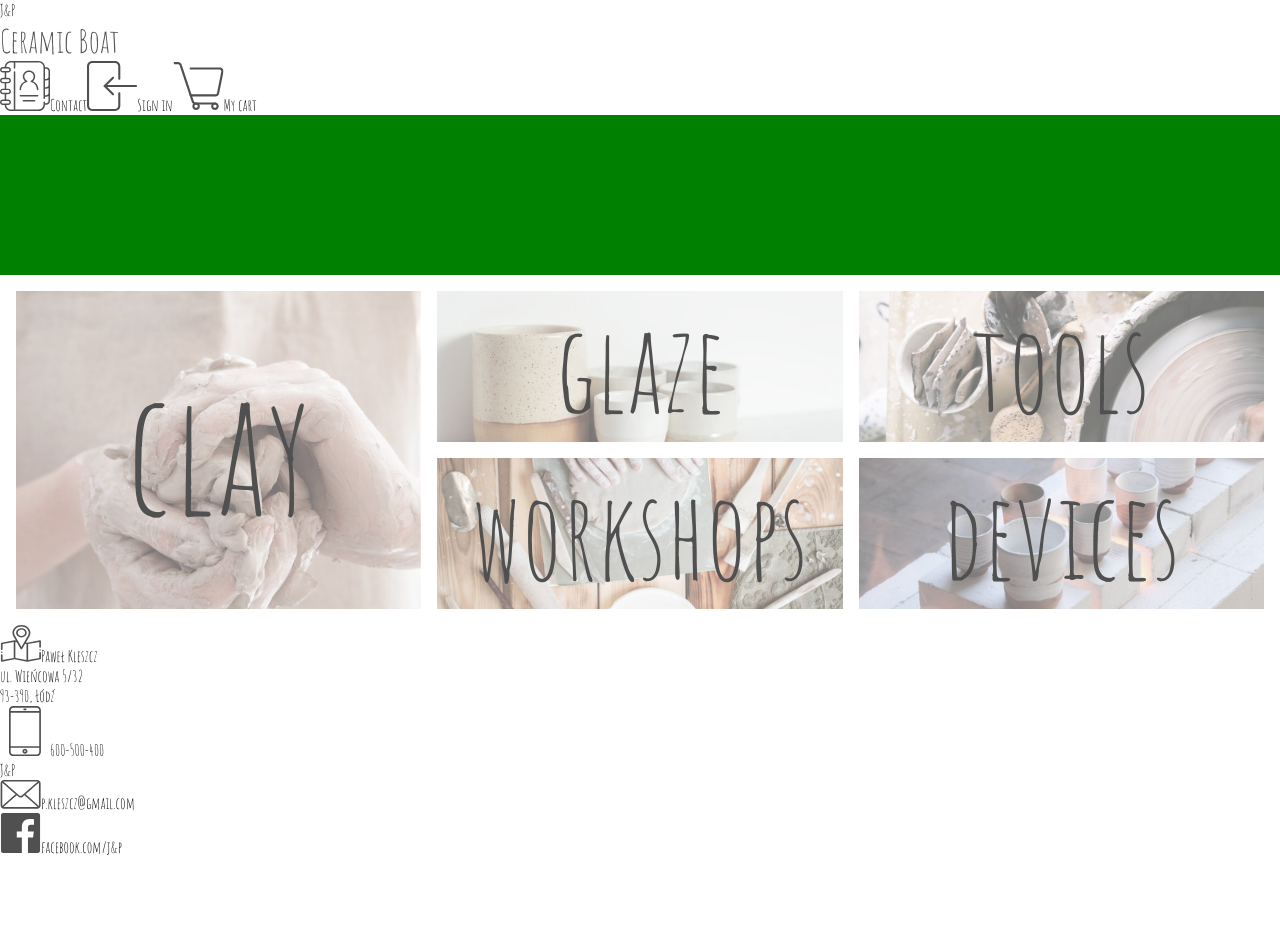
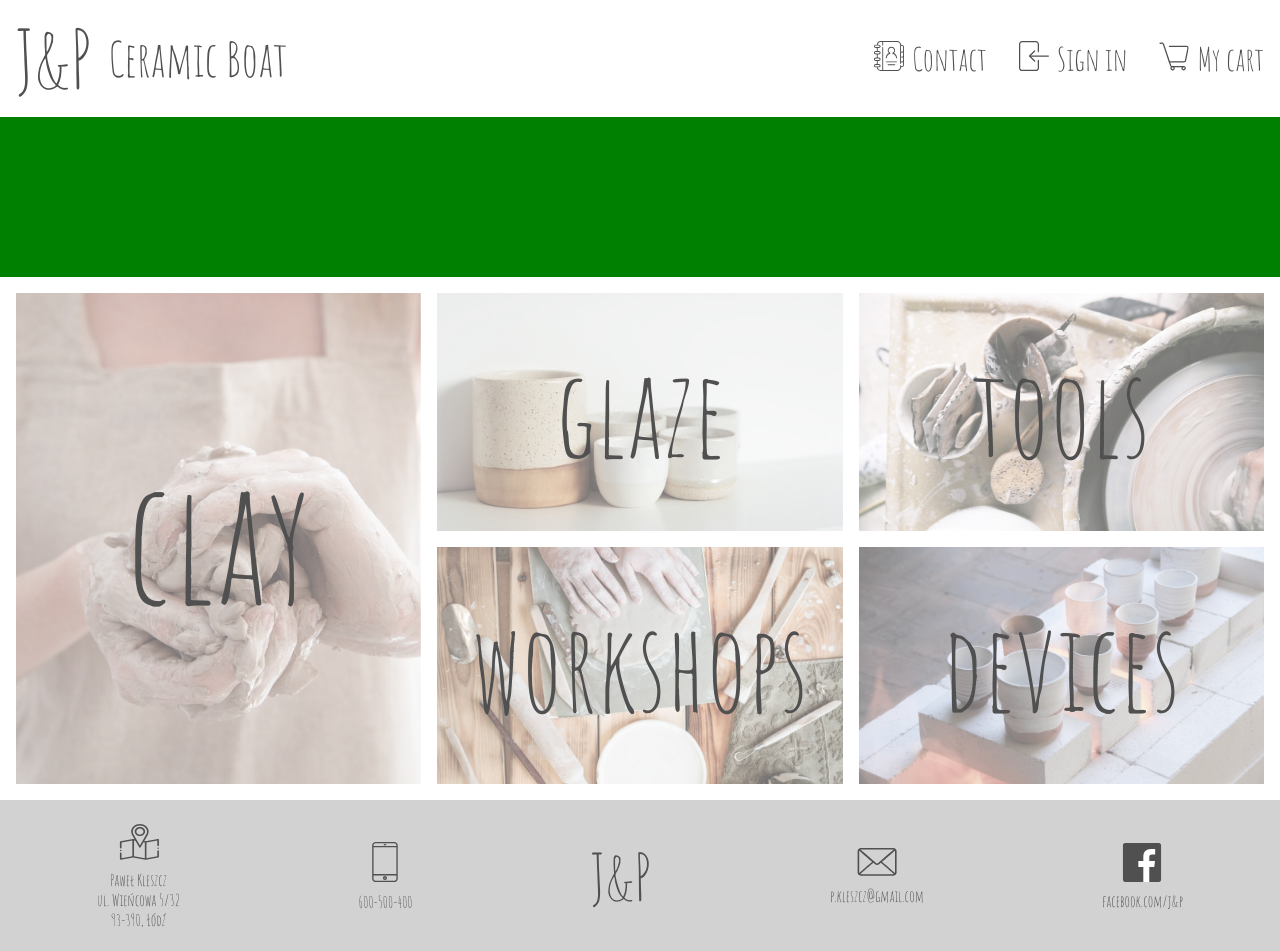
Before and after one commit to marcelina-hasiak/ceramic-shop, a React (Create React App) app: page / in a window 1280 px wide. Shown: the top 951 px of the page. Before the commit the page ends 857 px from the top, so only its background shows below. Built offline with nearby package versions, Linux system fonts and the light colour scheme.

Commit message:
Fix styles to homepage

```diff
--- a/src/App.js
+++ b/src/App.js
@@ -1,17 +1,12 @@
-import styles from './App.scss';
+import styles from './App.module.scss';
 import {
   Switch,
   Route
 } from "react-router-dom";
+
 import HomePage from './pages/homepage/homepage.component'
-
-import contactIcon from './assets/icons/contact-icon.svg'
-import signInIcon from './assets/icons/sign-in-icon.svg'
-import shoppingCartIcon from './assets/icons/shopping-cart-icon.svg'
-import facebookIcon from './assets/icons/facebook-icon.svg'
-import mailIcon from './assets/icons/mail-icon.svg'
-import mapIcon from './assets/icons/map-icon.svg'
-import mobileIcon from './assets/icons/mobile-icon.svg'
+import Header from './components/header/header.component';
+import Footer from './components/footer/footer.component';
 
 const ClayPage = () => (
   <div>
@@ -41,28 +36,9 @@ const DevicesPage = () => (
 
 function App() {
   return (
-    <div className="App">
+    <>
       <div className={styles['header-and-main-content-wrapper']}>
-        <header className={styles["header"]}>
-          <div className={styles["logo-and-title-wrapper"]}>
-            <a className={styles["site-logo"]}>J&P</a>
-            <h1 className={styles["site-name"]}>Ceramic Boat</h1>
-          </div>
-          <nav className={styles["site-navigation"]}>
-            <a className={styles["site-navigation-link"]}>
-              <img src={contactIcon} className={styles["site-navigation-icon"]}></img>
-              Contact
-            </a>
-            <a className={styles["site-navigation-link"]}>
-              <img src={signInIcon} className={styles["site-navigation-icon"]}></img>
-              Sign in
-            </a>
-            <a className={styles["site-navigation-link"]}>
-              <img src={shoppingCartIcon} className={styles["site-navigation-icon"]}></img>
-              My cart
-            </a>
-          </nav>
-        </header>
+        <Header/>
         <Switch>
           <Route exact path='/'>
             <HomePage/>
@@ -84,40 +60,8 @@ function App() {
           </Route>
         </Switch>
       </div>
-      <footer className={styles["footer"]}>
-        <ul className={styles["footer-list"]}>
-          <li className={styles["footer-list-item"]}>
-            <a className={styles["footer-link"]}>
-              <img src={mapIcon} className={styles["footer-icon"]}></img>
-              Paweł Kleszcz <br/> ul. Wieńcowa 5/32 <br/> 93-390, Łódź
-            </a>
-          </li>
-          <li className={styles["footer-list-item"]}>
-            <a className={styles["footer-link"]}>
-              <img src={mobileIcon} className={styles["footer-icon"]}></img>
-              600-500-400
-            </a>
-          </li>
-          <li className={styles["footer-list-item"]}>
-            <a className={styles["footer-link"], styles["footer-logo"]}>
-              J&P
-            </a>
-          </li>
-          <li className={styles["footer-list-item"]}>
-            <a className={styles["footer-link"]}>
-              <img src={mailIcon} className={styles["footer-icon"]}></img>
-              p.kleszcz@gmail.com
-            </a>
-          </li>
-          <li className={styles["footer-list-item"]}>
-            <a className={styles["footer-link"]}>
-              <img src={facebookIcon} className={styles["footer-icon"]}></img>
-              facebook.com/j&p
-            </a>
-          </li>
-        </ul>
-      </footer>
-    </div>
+      <Footer/>
+    </>
   );
 }
 
--- /dev/null
+++ b/src/App.module.scss
@@ -0,0 +1,6 @@
+.header-and-main-content-wrapper {
+  min-height: 100vh;
+  background: white;
+  display: flex;
+  flex-direction: column;
+}
--- a/src/App.scss
+++ /dev/null
@@ -1,84 +0,0 @@
-.header-and-main-content-wrapper {
-  min-height: 100vh;
-  background: white;
-  display: flex;
-  flex-direction: column;
-}
-.header {
-  display: flex;
-  align-items: center;
-  justify-content: space-between;
-  padding: .5rem 1rem;
-  max-height: 110px;
-}
-.logo-and-title-wrapper {
-  display: flex;
-}
-.site-logo {
-  font-size: 5rem;
-}
-.site-name {
-  font-size: 3rem;
-  align-self: center;
-  margin-left: 1rem;
-}
-.site-navigation {
-  display: flex;
-}
-.site-navigation-link {
-  font-size: 2rem;
-  margin-right: 2rem;
-  &:last-child {
-    margin-right: 0rem;
-  }
-}
-.site-navigation-icon {
-  width: 30px;
-  margin-right: .5rem;
-}
-.main-content-wrapper {
-  flex: 1;
-  display: flex;
-}
-.main-content {
-  flex: 1;
-  display: flex;
-  flex-direction: column;
-
-}
-.swiper-container {
-  background: green;
-  min-height: 160px;
-}
-
-.footer {
-  background: #D2D2D2;
-  padding: 1.5rem 1rem;
-}
-.footer-list {
-  display: flex;
-  list-style: none;
-  justify-content: space-around;
-  align-items: center;
-}
-.footer-list-item {
-
-  &:not(:last-child) {
-    margin-right: 1rem;
-  }
-}
-
-.footer-logo{
-  font-size:4rem;
-}
-
-.footer-link {
-  display: flex;
-  flex-direction: column;
-  align-items: center;
-  text-align: center;
-}
-.footer-icon {
-  width: 40px;
-  margin-bottom: .6rem;
-}
--- /dev/null
+++ b/src/components/footer/footer.component.jsx
@@ -0,0 +1,45 @@
+import React from 'react';
+import styles from './footer.module.scss'
+
+import facebookIcon from '../../assets/icons/facebook-icon.svg'
+import mailIcon from '../../assets/icons/mail-icon.svg'
+import mapIcon from '../../assets/icons/map-icon.svg'
+import mobileIcon from '../../assets/icons/mobile-icon.svg'
+
+const Footer = () => (
+  <footer className={styles["footer"]}>
+    <ul className={styles["footer-list"]}>
+      <li className={styles["footer-list-item"]}>
+        <a className={styles["footer-link"]}>
+          <img src={mapIcon} className={styles["footer-icon"]}></img>
+          Paweł Kleszcz <br/> ul. Wieńcowa 5/32 <br/> 93-390, Łódź
+        </a>
+      </li>
+      <li className={styles["footer-list-item"]}>
+        <a className={styles["footer-link"]}>
+          <img src={mobileIcon} className={styles["footer-icon"]}></img>
+          600-500-400
+        </a>
+      </li>
+      <li className={styles["footer-list-item"]}>
+        <a className={styles["footer-link"], styles["footer-logo"]}>
+          J&P
+        </a>
+      </li>
+      <li className={styles["footer-list-item"]}>
+        <a className={styles["footer-link"]}>
+          <img src={mailIcon} className={styles["footer-icon"]}></img>
+          p.kleszcz@gmail.com
+        </a>
+      </li>
+      <li className={styles["footer-list-item"]}>
+        <a className={styles["footer-link"]}>
+          <img src={facebookIcon} className={styles["footer-icon"]}></img>
+          facebook.com/j&p
+        </a>
+      </li>
+    </ul>
+  </footer>
+)
+
+export default Footer
--- /dev/null
+++ b/src/components/footer/footer.module.scss
@@ -0,0 +1,28 @@
+.footer {
+  background: #D2D2D2;
+  padding: 1.5rem 1rem;
+}
+.footer-list {
+  display: flex;
+  list-style: none;
+  justify-content: space-around;
+  align-items: center;
+}
+.footer-list-item {
+  &:not(:last-child) {
+    margin-right: 1rem;
+  }
+}
+.footer-logo{
+  font-size:4rem;
+}
+.footer-link {
+  display: flex;
+  flex-direction: column;
+  align-items: center;
+  text-align: center;
+}
+.footer-icon {
+  width: 40px;
+  margin-bottom: .6rem;
+}
--- /dev/null
+++ b/src/components/header/header.component.jsx
@@ -0,0 +1,35 @@
+import React from 'react';
+import styles from './header.module.scss'
+import {
+  Link
+} from "react-router-dom";
+
+import contactIcon from '../../assets/icons/contact-icon.svg'
+import signInIcon from '../../assets/icons/sign-in-icon.svg'
+import shoppingCartIcon from '../../assets/icons/shopping-cart-icon.svg'
+
+
+const Header = () => (
+  <header className={styles["header"]}>
+    <div className={styles["logo-and-title-wrapper"]}>
+      <Link to="/" className={styles["site-logo"]}>J&P</Link>
+      <h1 className={styles["site-name"]}>Ceramic Boat</h1>
+    </div>
+    <nav className={styles["site-navigation"]}>
+      <a className={styles["site-navigation-link"]}>
+        <img src={contactIcon} className={styles["site-navigation-icon"]}></img>
+        Contact
+      </a>
+      <a className={styles["site-navigation-link"]}>
+        <img src={signInIcon} className={styles["site-navigation-icon"]}></img>
+        Sign in
+      </a>
+      <a className={styles["site-navigation-link"]}>
+        <img src={shoppingCartIcon} className={styles["site-navigation-icon"]}></img>
+        My cart
+      </a>
+    </nav>
+  </header>
+)
+
+export default Header
--- /dev/null
+++ b/src/components/header/header.module.scss
@@ -0,0 +1,33 @@
+.header {
+  display: flex;
+  align-items: center;
+  justify-content: space-between;
+  padding: .5rem 1rem;
+  max-height: 110px;
+}
+.logo-and-title-wrapper {
+  display: flex;
+}
+.site-logo {
+  font-size: 5rem;
+  color: #505050;
+}
+.site-name {
+  font-size: 3rem;
+  align-self: center;
+  margin-left: 1rem;
+}
+.site-navigation {
+  display: flex;
+}
+.site-navigation-link {
+  font-size: 2rem;
+  margin-right: 2rem;
+  &:last-child {
+    margin-right: 0rem;
+  }
+}
+.site-navigation-icon {
+  width: 30px;
+  margin-right: .5rem;
+}
--- a/src/index.css
+++ b/src/index.css
@@ -10,11 +10,14 @@
 
 body {
   font-family: 'Amatic SC', 'Open sans', Verdana, Tahoma, sans-serif;
-
+  color: #505050;
 }
 
 h1 {
   margin: 0;
   font-weight: 400;
-  color: #505050;
+
 }
+a {
+  text-decoration: none;
+}
--- a/src/pages/homepage/homepage.module.scss
+++ b/src/pages/homepage/homepage.module.scss
@@ -1,3 +1,12 @@
+.main-content-wrapper {
+  flex: 1;
+  display: flex;
+}
+.main-content {
+  flex: 1;
+  display: flex;
+  flex-direction: column;
+}
 .swiper-container {
   background: green;
   min-height: 160px;
```
